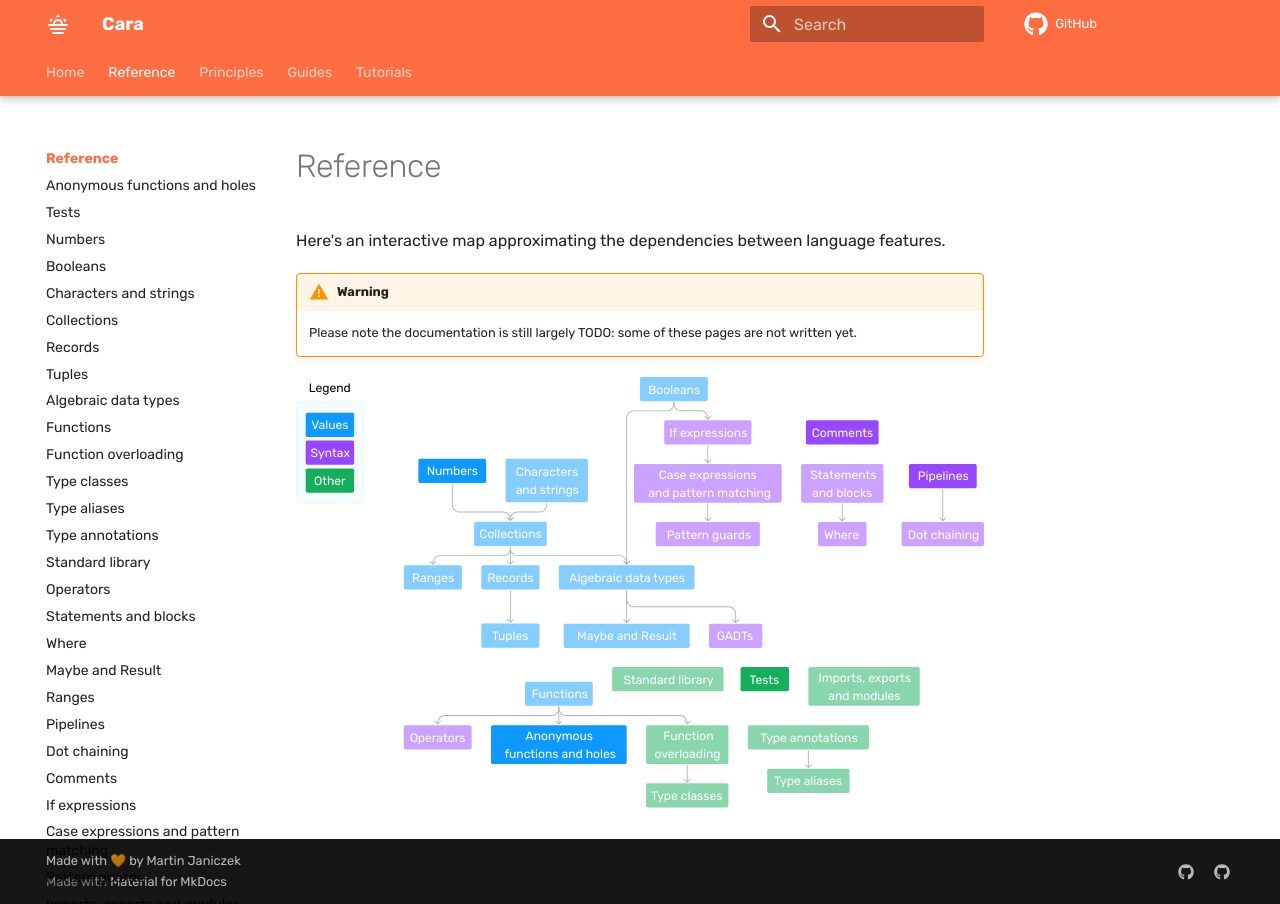
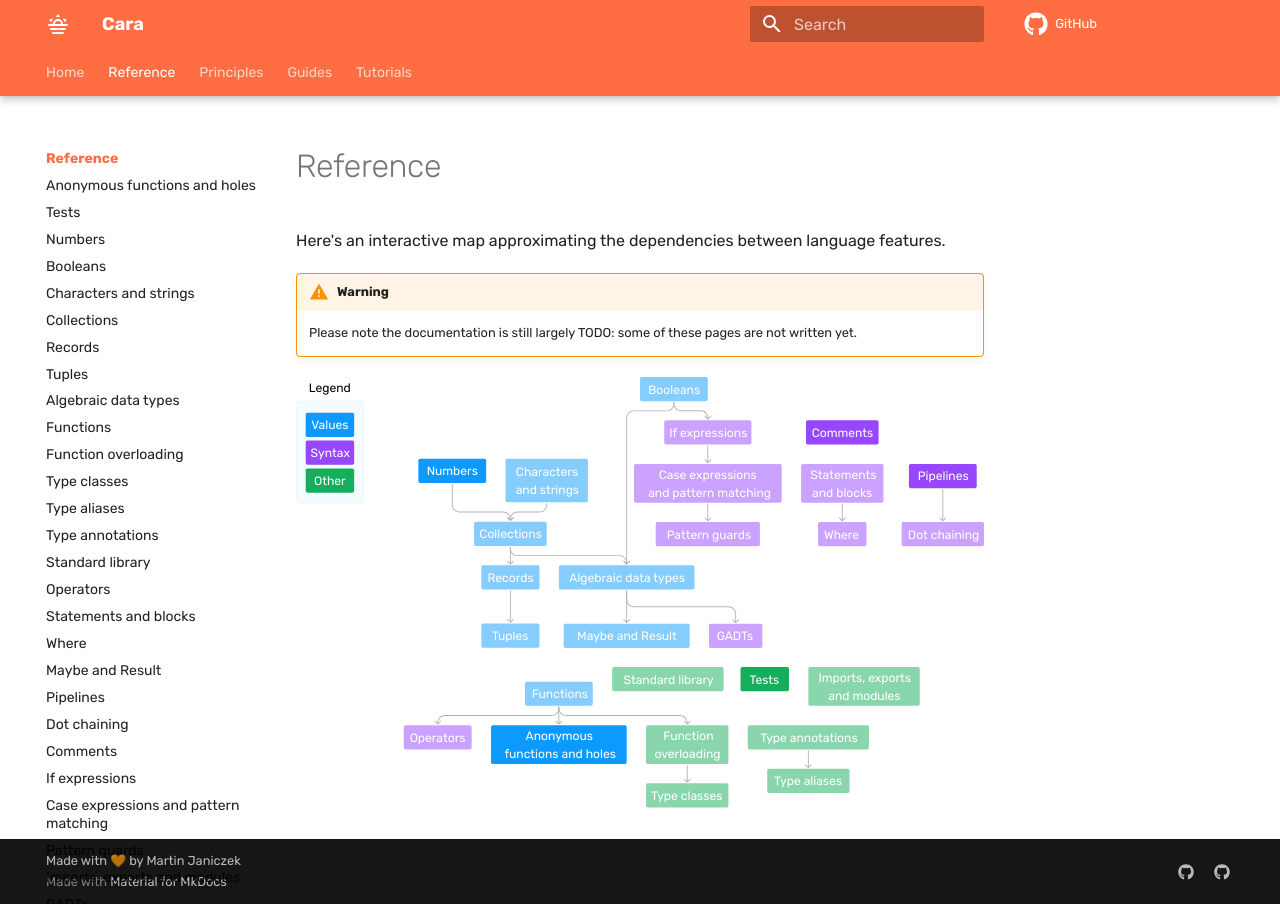
Before and after one commit to cara-lang/website, an MkDocs documentation site: the page built from docs/reference/index.md, in a window 1280 px wide. Built offline with MkDocs 1.6.1 and Material for MkDocs 9.7.7, drawn with Linux system fonts in a browser that asks for light colours; plug-ins that fetch from the network failed and are left out; comment, search, counter and statistics services are not loaded.

Commit message:
Remove ranges as a language construct

```diff
--- a/docs/reference/index.md
+++ b/docs/reference/index.md
@@ -54,11 +54,6 @@ svg a.todo {
   <text><tspan x="726.062" y="326.545">Characters</tspan></text>
   <text><tspan x="725.408" y="386.545">and strings</tspan></text>
 </a>
-<a href="/reference/ranges/" class="todo">
-  <rect x="356" y="622" width="192" height="80" rx="6" fill="#0D99FF"/>
-  <text><tspan x="383.165" y="676.545">Ranges</tspan></text>
-</a>
-<path d="M709.5 562C709.5 561.172 708.828 560.5 708 560.5C707.172 560.5 706.5 561.172 706.5 562H709.5ZM450.939 619.061C451.525 619.646 452.475 619.646 453.061 619.061L462.607 609.515C463.192 608.929 463.192 607.979 462.607 607.393C462.021 606.808 461.071 606.808 460.485 607.393L452 615.879L443.515 607.393C442.929 606.808 441.979 606.808 441.393 607.393C440.808 607.979 440.808 608.929 441.393 609.515L450.939 619.061ZM706.5 562V566H709.5V562H706.5ZM684 588.5H476V591.5H684V588.5ZM450.5 614V618H453.5V614H450.5ZM476 588.5C461.917 588.5 450.5 599.917 450.5 614H453.5C453.5 601.574 463.574 591.5 476 591.5V588.5ZM706.5 566C706.5 578.426 696.426 588.5 684 588.5V591.5C698.083 591.5 709.5 580.083 709.5 566H706.5Z" fill="#B3B3B3"/>
 <path d="M829.5 418C829.5 417.172 828.828 416.5 828 416.5C827.172 416.5 826.5 417.172 826.5 418H829.5ZM706.939 475.061C707.525 475.646 708.475 475.646 709.061 475.061L718.607 465.515C719.192 464.929 719.192 463.979 718.607 463.393C718.021 462.808 717.071 462.808 716.485 463.393L708 471.879L699.515 463.393C698.929 462.808 697.979 462.808 697.393 463.393C696.808 463.979 696.808 464.929 697.393 465.515L706.939 475.061ZM826.5 418V422H829.5V418H826.5ZM804 444.5H732V447.5H804V444.5ZM706.5 470V474H709.5V470H706.5ZM732 444.5C717.917 444.5 706.5 455.917 706.5 470H709.5C709.5 457.574 719.574 447.5 732 447.5V444.5ZM826.5 422C826.5 434.426 816.426 444.5 804 444.5V447.5C818.083 447.5 829.5 436.083 829.5 422H826.5Z" fill="#B3B3B3"/>
 <path d="M517.5 354C517.5 353.172 516.828 352.5 516 352.5C515.172 352.5 514.5 353.172 514.5 354H517.5ZM706.939 475.061C707.525 475.646 708.475 475.646 709.061 475.061L718.607 465.515C719.192 464.929 719.192 463.979 718.607 463.393C718.021 462.808 717.071 462.808 716.485 463.393L708 471.879L699.515 463.393C698.929 462.808 697.979 462.808 697.393 463.393C696.808 463.979 696.808 464.929 697.393 465.515L706.939 475.061ZM514.5 354V422H517.5V354H514.5ZM540 447.5H684V444.5H540V447.5ZM706.5 470V474H709.5V470H706.5ZM684 447.5C696.426 447.5 706.5 457.574 706.5 470H709.5C709.5 455.917 698.083 444.5 684 444.5V447.5ZM514.5 422C514.5 436.083 525.917 447.5 540 447.5V444.5C527.574 444.5 517.5 434.426 517.5 422H514.5Z" fill="#B3B3B3"/>
 <a href="/reference/records/" class="todo">
--- a/mkdocs.yml
+++ b/mkdocs.yml
@@ -28,7 +28,6 @@ nav:
       - Statements and blocks: reference/statements-and-blocks.md
       - Where: reference/where.md
       - Maybe and Result: reference/maybe-and-result.md
-      - Ranges: reference/ranges.md
       - Pipelines: reference/pipelines.md
       - Dot chaining: reference/dot.md
       - Comments: reference/comments.md
```
Also changed, not shown: docs/reference/ranges.md (deleted, +0 -3 lines).
